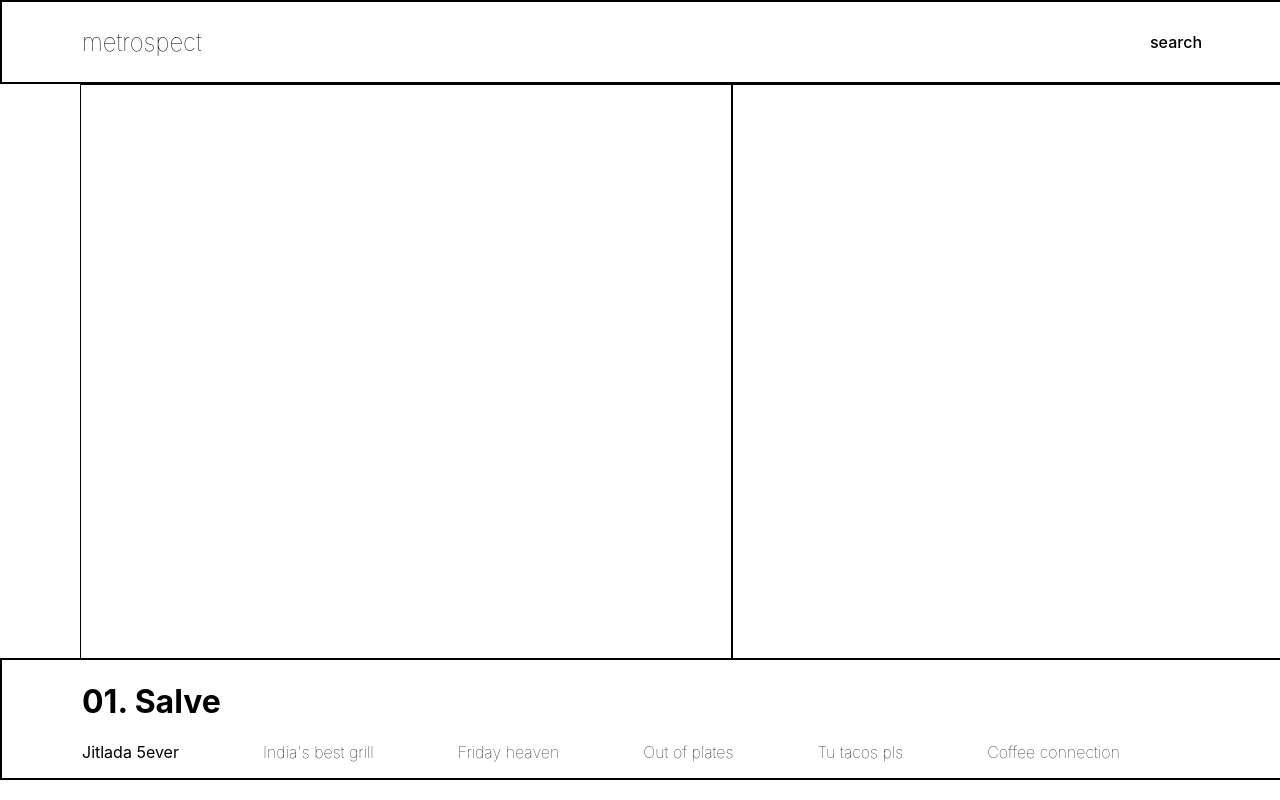
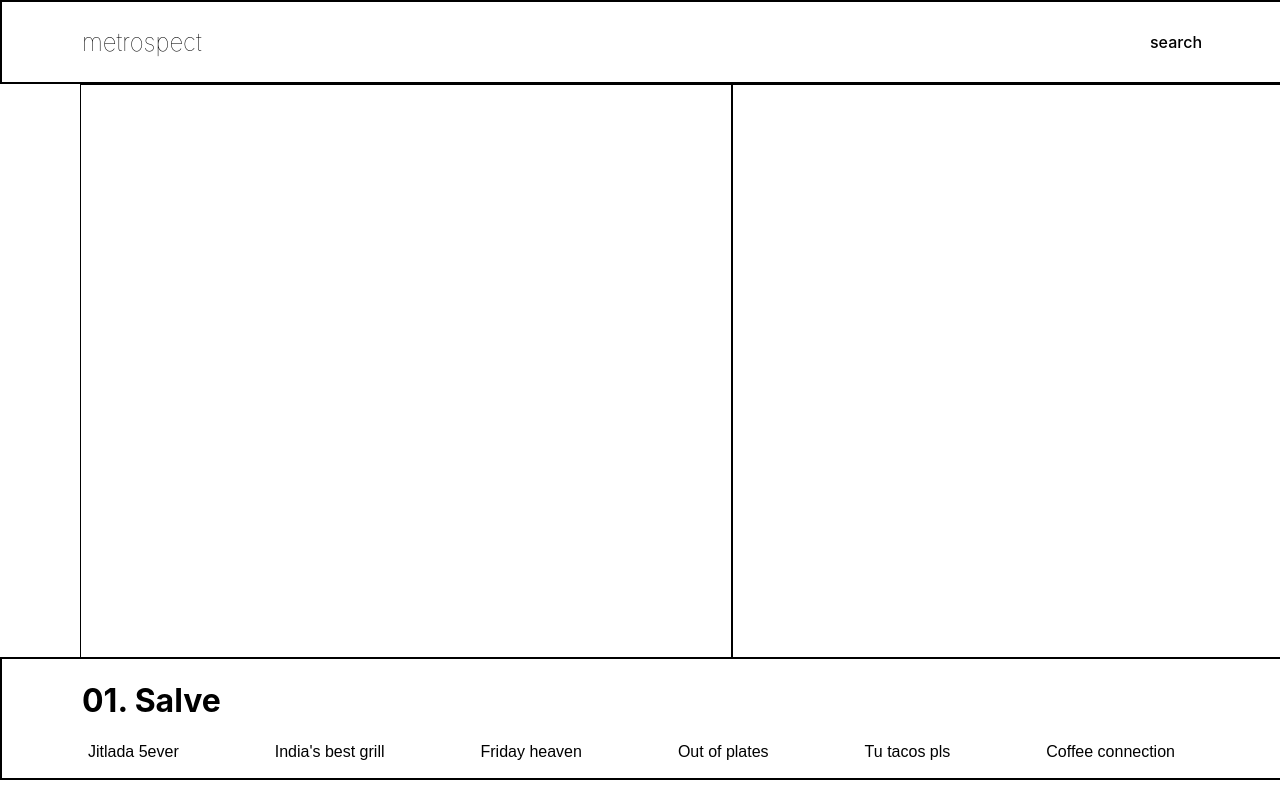
Before and after one commit to nbhatia823/metrospect, a React (Create React App) app: page / in a window 1280 px wide. Built offline with nearby package versions, Linux system fonts and the light colour scheme.

Commit message:
Links now change article being shown

```diff
--- a/src/components/App.js
+++ b/src/components/App.js
@@ -22,6 +22,13 @@ class App extends Component {
       issueTitle: "01. Salve"
     };
   }
+
+  articleClickHandler = e => {
+    const selectedArticle = e.target.value;
+    if (selectedArticle === this.state.selectedArticle) return;
+    else this.setState({ selectedArticle });
+  };
+
   render() {
     const { selectedArticle, articles, issueTitle } = this.state;
 
@@ -34,6 +41,7 @@ class App extends Component {
           selectedArticle={selectedArticle}
           articles={articles}
           issueTitle={issueTitle}
+          articleClickHandler={this.articleClickHandler}
         />
       </div>
     );
--- a/src/components/footer.js
+++ b/src/components/footer.js
@@ -3,14 +3,26 @@ import "../styles/footer.css";
 
 export default class Footer extends Component {
   render() {
-    const { articles, selectedArticle, issueTitle, className } = this.props;
+    const {
+      articles,
+      selectedArticle,
+      issueTitle,
+      className,
+      articleClickHandler
+    } = this.props;
 
     const articleLinks = articles.map(articleTitle => {
       const className =
         selectedArticle === articleTitle ? "selected" : "unselected";
       return (
-        <li key={articleTitle} className="articleLink">
-          <a className={className}>{articleTitle}</a>
+        <li key={articleTitle}>
+          <button
+            value={articleTitle}
+            className={className}
+            onClick={articleClickHandler}
+          >
+            {articleTitle}
+          </button>
         </li>
       );
     });
--- a/src/styles/footer.css
+++ b/src/styles/footer.css
@@ -10,13 +10,20 @@
   margin-left: 80px;
 }
 
-.articleLink {
+li {
   flex-grow: 0;
   margin-right: 84px;
 }
 
-a {
+button {
   white-space: nowrap;
+  background: none;
+  font-size: 16px;
+  border: 0px;
+}
+
+button:focus {
+  outline: none;
 }
 
 .selected {
```
